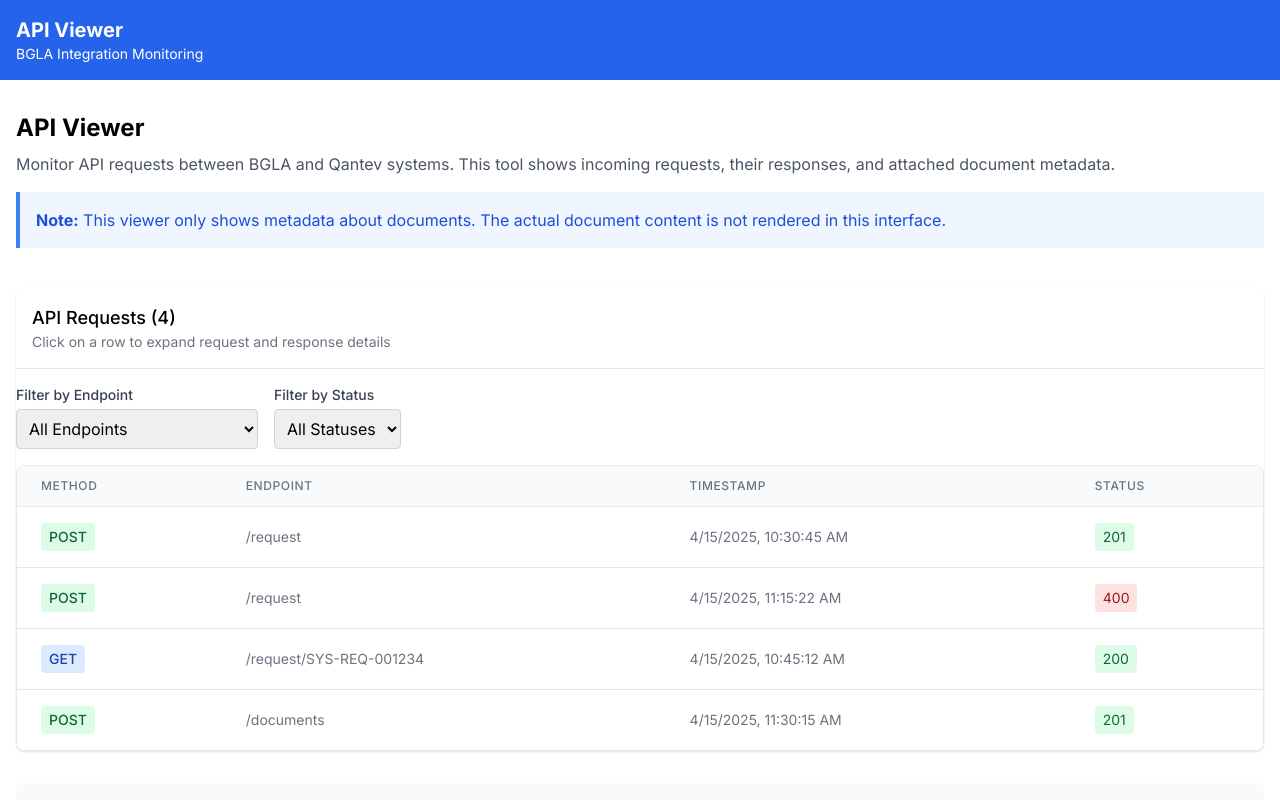
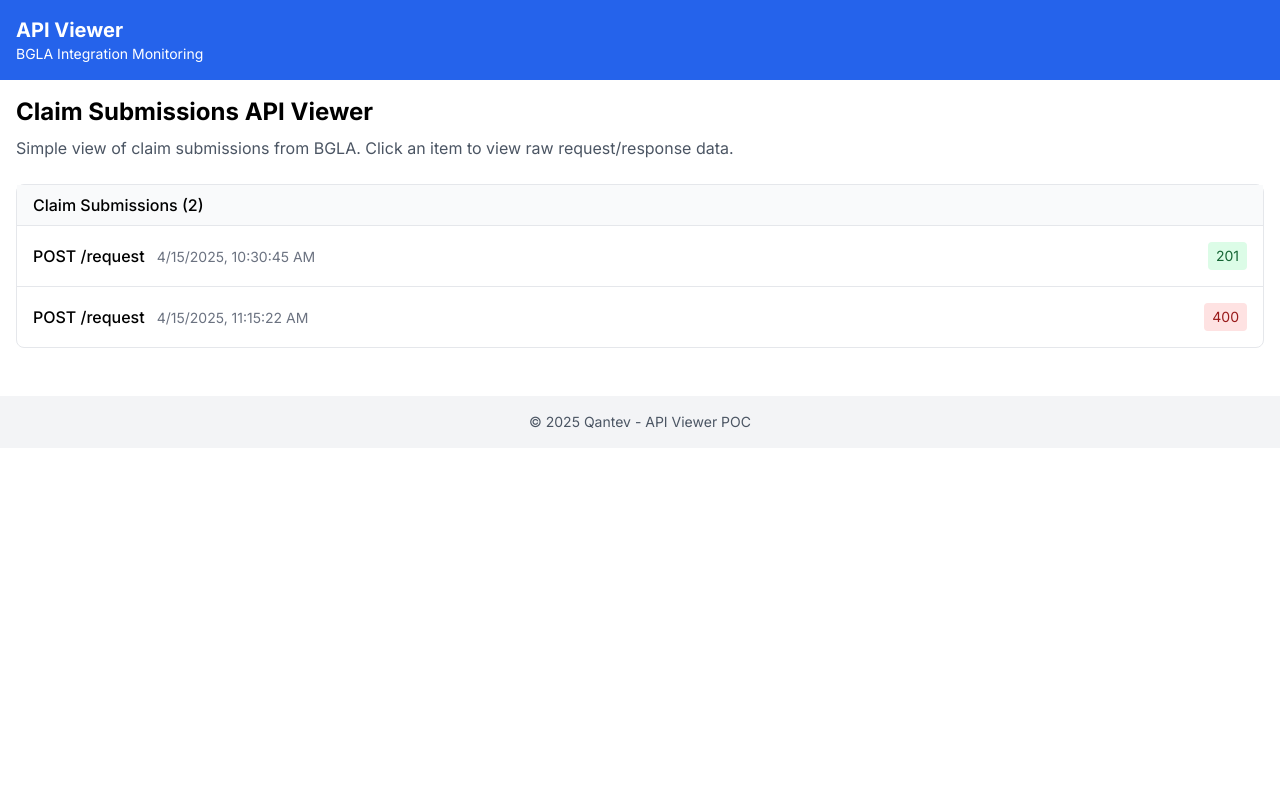
Before and after one commit to nikhil-samuel/api-viewer-poc, a Next.js app: page / in a window 1280 px wide. Shown: the top 800 px of the page. Built offline with nearby package versions, Linux system fonts and the light colour scheme.

Commit message:
Simplify to a single view of claim submissions with raw request/response display

```diff
--- a/src/app/page.js
+++ b/src/app/page.js
@@ -1,68 +1,103 @@
 'use client';
 
 import { useState, useEffect } from 'react';
-import RequestList from '../components/RequestList';
 import { sampleRequests } from '../mockData/sampleRequests';
 
 export default function Home() {
   const [requests, setRequests] = useState([]);
+  const [expandedId, setExpandedId] = useState(null);
   const [loading, setLoading] = useState(true);
 
   useEffect(() => {
     // Simulate loading data from API
     setTimeout(() => {
-      setRequests(sampleRequests);
+      // Filter to only show claim submissions (POST /request)
+      const claimRequests = sampleRequests.filter(req =>
+        req.method === 'POST' && req.endpoint === '/request');
+      setRequests(claimRequests);
       setLoading(false);
     }, 800);
   }, []);
 
+  const toggleExpand = (id) => {
+    setExpandedId(expandedId === id ? null : id);
+  };
+
+  // Format timestamp for display
+  const formatTimestamp = (timestamp) => {
+    const date = new Date(timestamp);
+    return date.toLocaleString();
+  };
+
   return (
     <div>
-      <section className="py-4">
-        <h1 className="text-2xl font-bold mb-2">API Viewer</h1>
-        <p className="text-gray-600 mb-4">
-          Monitor API requests between BGLA and Qantev systems. This tool shows incoming requests,
-          their responses, and attached document metadata.
-        </p>
-
-        <div className="bg-blue-50 border-l-4 border-blue-500 p-4 mb-6">
-          <p className="text-blue-700">
-            <span className="font-bold">Note:</span> This viewer only shows metadata about documents.
-            The actual document content is not rendered in this interface.
-          </p>
-        </div>
-      </section>
+      <h1 className="text-2xl font-bold mb-2">Claim Submissions API Viewer</h1>
+      <p className="text-gray-600 mb-6">
+        Simple view of claim submissions from BGLA. Click an item to view raw request/response data.
+      </p>
 
       {loading ? (
         <div className="text-center py-10">
-          <svg className="inline-block animate-spin h-8 w-8 text-blue-500" xmlns="http://www.w3.org/2000/svg" fill="none" viewBox="0 0 24 24">
-            <circle className="opacity-25" cx="12" cy="12" r="10" stroke="currentColor" strokeWidth="4"></circle>
-            <path className="opacity-75" fill="currentColor" d="M4 12a8 8 0 018-8V0C5.373 0 0 5.373 0 12h4zm2 5.291A7.962 7.962 0 014 12H0c0 3.042 1.135 5.824 3 7.938l3-2.647z"></path>
-          </svg>
-          <p className="mt-2 text-gray-600">Loading API requests...</p>
+          <p>Loading...</p>
         </div>
       ) : (
-        <>
-          <div className="bg-white shadow rounded-lg">
-            <div className="p-4 border-b">
-              <h2 className="text-lg font-medium">API Requests ({requests.length})</h2>
-              <p className="text-sm text-gray-500">Click on a row to expand request and response details</p>
-            </div>
-
-            <RequestList requests={requests} />
+        <div className="border rounded-lg">
+          <div className="bg-gray-50 px-4 py-2 border-b">
+            <h2 className="font-medium">Claim Submissions ({requests.length})</h2>
           </div>
 
-          <div className="mt-8 p-4 bg-gray-50 rounded-lg">
-            <h2 className="text-lg font-medium mb-2">About This POC</h2>
-            <p className="text-gray-600">
-              This proof of concept demonstrates how the API viewer might look and function. In a production environment,
-              this would connect to a backend service that logs actual API traffic between BGLA and Qantev systems.
-            </p>
-            <p className="text-gray-600 mt-2">
-              Currently using mock data to simulate API requests and responses based on the Swagger specification.
-            </p>
-          </div>
-        </>
+          <ul className="divide-y divide-gray-200">
+            {requests.map((request) => (
+              <li
+                key={request.id}
+                className={`p-4 ${expandedId === request.id ? 'bg-blue-50' : 'hover:bg-gray-50'} cursor-pointer`}
+                onClick={() => toggleExpand(request.id)}
+              >
+                <div className="flex justify-between items-center">
+                  <div>
+                    <span className="font-medium">POST /request</span>
+                    <span className="ml-3 text-sm text-gray-500">{formatTimestamp(request.timestamp)}</span>
+                  </div>
+                  <span className={`px-2 py-1 text-sm rounded ${
+                    request.statusCode >= 200 && request.statusCode < 300 ? 'bg-green-100 text-green-800' : 'bg-red-100 text-red-800'
+                  }`}>
+                    {request.statusCode}
+                  </span>
+                </div>
+
+                {expandedId === request.id && (
+                  <div className="mt-4">
+                    <div className="mb-4">
+                      <h3 className="text-sm font-medium mb-2">Request:</h3>
+                      <pre className="bg-gray-50 p-3 rounded overflow-auto text-xs">{JSON.stringify(request.request, null, 2)}</pre>
+                    </div>
+
+                    <div>
+                      <h3 className="text-sm font-medium mb-2">Response:</h3>
+                      <pre className="bg-gray-50 p-3 rounded overflow-auto text-xs">{JSON.stringify(request.response, null, 2)}</pre>
+                    </div>
+
+                    {request.request?.documents && request.request.documents.length > 0 && (
+                      <div className="mt-4">
+                        <h3 className="text-sm font-medium mb-2">Documents:</h3>
+                        <div className="bg-gray-50 p-3 rounded text-xs">
+                          <p>{request.request.documents.length} document(s) attached</p>
+                          <p className="text-gray-500 italic">Document content not displayed</p>
+                        </div>
+                      </div>
+                    )}
+                  </div>
+                )}
+              </li>
+            ))}
+
+            {requests.length === 0 && (
+              <li className="p-4 text-center text-gray-500">
+                No claim submissions found
+              </li>
+            )}
+          </ul>
+        </div>
       )}
     </div>
   );
```
